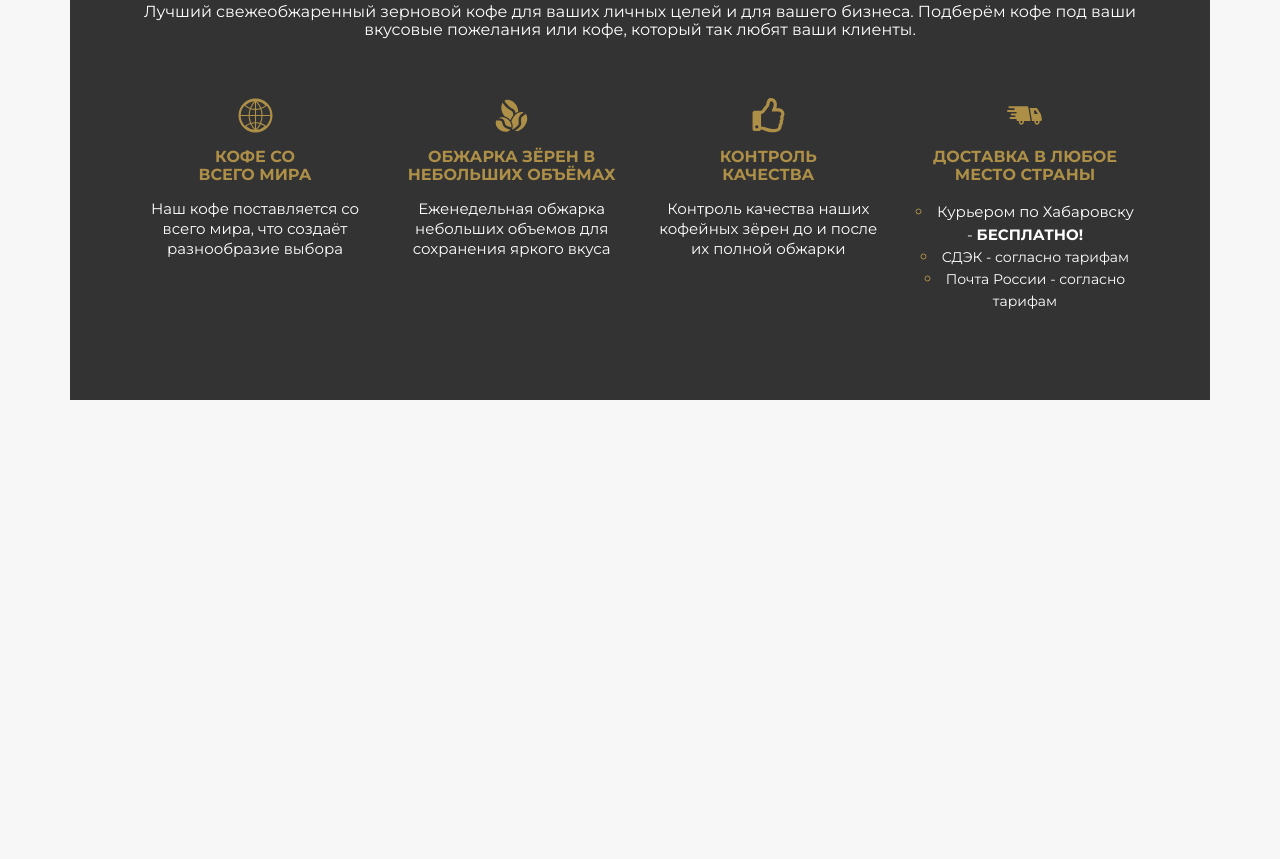
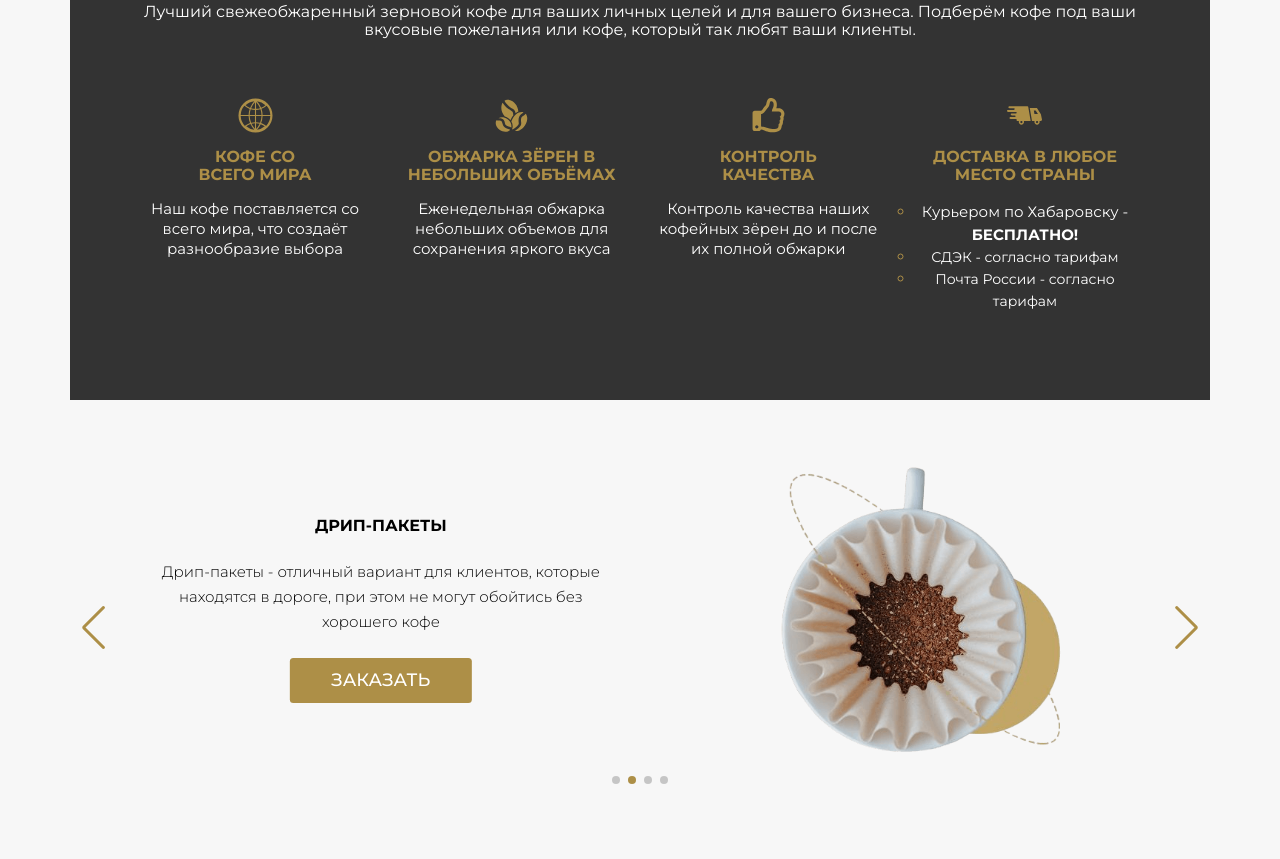
Before and after one commit to khloptsevps/allCoffee, a website built with webpack: page src/index.html in a window 1280 px wide. Shown: the part 1472-2331 px from the top of the page. Before the commit the page ends 1908 px from the top, so only its background shows below. Built offline with nearby package versions, Linux system fonts and the light colour scheme.

Commit message:
add slider with swipper

```diff
--- a/package.json
+++ b/package.json
@@ -17,6 +17,7 @@
   },
   "dependencies": {
     "html-webpack-plugin": "^5.5.0",
-    "normalize.css": "^8.0.1"
+    "normalize.css": "^8.0.1",
+    "swiper": "^11.0.3"
   }
 }
--- a/src/index.html
+++ b/src/index.html
@@ -156,6 +156,114 @@
             </div>
           </div>
         </div>
+
+        <!-- slider section -->
+        <div class="section-slider">
+          <div class="swiper">
+            <div class="swiper-wrapper mb-30">
+              <div class="swiper-slide">
+                <div class="slide__content content">
+                  <div class="content__left-section">
+                    <h4
+                      class="content__text title-third title-third_uppercase mb-20"
+                    >
+                      дрип-пакеты
+                    </h4>
+                    <p class="content__description mb-20">
+                      Дрип-пакеты - отличный вариант для клиентов, которые
+                      находятся в дороге, при этом не могут обойтись без
+                      хорошего кофе
+                    </p>
+                    <a href="#" class="button content__button">заказать</a>
+                  </div>
+                  <div class="content__right-section">
+                    <img
+                      class="content__image"
+                      src="images/drip-pack.png"
+                      alt="drip package"
+                    />
+                  </div>
+                </div>
+              </div>
+              <div class="swiper-slide">
+                <div class="slide__content content">
+                  <div class="content__left-section">
+                    <h4
+                      class="content__text title-third title-third_uppercase mb-20"
+                    >
+                      капсулы для кофе машин
+                    </h4>
+                    <p class="content__description mb-20">
+                      Капсулы для кофе-машин подойдут для тех, кто привык нажать
+                      кнопку и не думать о процессе приготовления кофе
+                    </p>
+                    <a href="#" class="button content__button">заказать</a>
+                  </div>
+                  <div class="content__right-section">
+                    <img
+                      class="content__image"
+                      src="images/coffee-capsule.png"
+                      alt="coffee-capsule"
+                    />
+                  </div>
+                </div>
+              </div>
+              <div class="swiper-slide">
+                <div class="slide__content content">
+                  <div class="content__left-section">
+                    <h4
+                      class="content__text title-third title-third_uppercase mb-20"
+                    >
+                      классические пакеты с кофе
+                    </h4>
+                    <p class="content__description mb-20">
+                      Классические пакеты с кофе - обычный вариант наших
+                      товаров. Содержаться как зёрна, так и вариант с молотым
+                      кофе
+                    </p>
+                    <a href="#" class="button content__button">заказать</a>
+                  </div>
+                  <div class="content__right-section">
+                    <img
+                      class="content__image"
+                      src="images/coffee-pack.png"
+                      alt="coffee-pack"
+                    />
+                  </div>
+                </div>
+              </div>
+              <div class="swiper-slide">
+                <div class="slide__content content">
+                  <div class="content__left-section">
+                    <h4
+                      class="content__text title-third title-third_uppercase mb-20"
+                    >
+                      кофейные напитки
+                    </h4>
+                    <p class="content__description mb-20">
+                      Кофейные напитки - такие вкусные и освежающие. Являются
+                      тем вариантом, который содержит в себе и вкус кофе, и вкус
+                      того чего вы захотите
+                    </p>
+                    <a href="#" class="button content__button">заказать</a>
+                  </div>
+                  <div class="content__right-section">
+                    <img
+                      class="content__image"
+                      src="images/coffee-pack.png"
+                      alt="coffee-cup"
+                    />
+                  </div>
+                </div>
+              </div>
+            </div>
+            <!-- sliders pagination-->
+            <div class="swiper-pagination"></div>
+            <!-- sliders controls -->
+            <div class="swiper-button-prev"></div>
+            <div class="swiper-button-next"></div>
+          </div>
+        </div>
       </main>
     </div>
   </body>
--- a/src/index.js
+++ b/src/index.js
@@ -1,2 +1,33 @@
-import 'normalize.css'
+import 'normalize.css';
 import './styles/main.scss';
+
+import Swiper from 'swiper/bundle';
+
+import 'swiper/css/bundle';
+
+const swiper = new Swiper('.swiper', {
+  // Optional parameters
+  direction: 'horizontal',
+  loop: true,
+
+  // If we need pagination
+  pagination: {
+    el: '.swiper-pagination',
+  },
+
+  // Navigation arrows
+  navigation: {
+    nextEl: '.swiper-button-next',
+    prevEl: '.swiper-button-prev',
+  },
+
+  // And if we need scrollbar
+  scrollbar: {
+    el: '.swiper-scrollbar',
+  },
+
+  autoplay: {
+    delay: 5000,
+  },
+  speed: 1000,
+});
--- a/src/styles/base/_base.scss
+++ b/src/styles/base/_base.scss
@@ -5,6 +5,11 @@ html {
   @include respond(desktop) {
     font-size: 75%;
   }
+}
+
+:root {
+  --swiper-navigation-color: #ad8f47;
+  --swiper-pagination-color: #ad8f47;
 }
 
 *,
--- a/src/styles/base/_typography.scss
+++ b/src/styles/base/_typography.scss
@@ -23,3 +23,11 @@ body {
   font-weight: 400;
   line-height: 36px;
 }
+
+.title-third {
+  font-size: 16px;
+  font-weight: 600;
+  &_uppercase {
+    text-transform: uppercase;
+  }
+}
--- a/src/styles/components/_info-card.scss
+++ b/src/styles/components/_info-card.scss
@@ -23,7 +23,7 @@
 .list {
   &__item {
     list-style-type: circle;
-    list-style-position: inside;
+    // list-style-position: inside;
     &::marker {
       font-size: 15px;
       color: $color-primary;
--- /dev/null
+++ b/src/styles/components/_slider.scss
@@ -0,0 +1,53 @@
+.swiper {
+  width: 100%;
+  height: 100%;
+}
+
+.slide {
+}
+
+.content {
+  padding: 0 80px;
+
+  display: flex;
+  justify-content: space-between;
+  gap: 100px;
+
+  &__description {
+    font-size: 15px;
+    font-weight: 300;
+    text-align: center;
+    line-height: 25px;
+  }
+
+  &__button {
+    text-transform: uppercase;
+    color: $color-white;
+    &:hover {
+      color: $color-black;
+    }
+    &:active {
+      color: $color-white;
+    }
+  }
+
+  &__left-section {
+    display: flex;
+    flex-direction: column;
+    align-items: center;
+    justify-content: center;
+  }
+
+  &__right-section {
+    width: 450px;
+    height: 300px;
+
+    & > img {
+      height: 100%;
+    }
+  }
+}
+
+.swiper-button-prev {
+  color: red;
+}
--- a/src/styles/main.scss
+++ b/src/styles/main.scss
@@ -7,6 +7,7 @@
 
 @import './components/_button.scss';
 @import './components/_info-card.scss';
+@import './components/_slider.scss';
 
 @import './layout/_header.scss';
 @import './layout/_navigation.scss';
--- a/src/styles/pages/_home.scss
+++ b/src/styles/pages/_home.scss
@@ -28,3 +28,7 @@
     }
   }
 }
+
+.section-slider {
+  padding: 60px 0;
+}
```
Also changed, not shown: src/images/coffee-capsule.png (added), src/images/coffee-cup.png (added), src/images/coffee-pack.png (added), src/images/drip-pack.png (added), 1 other file.
